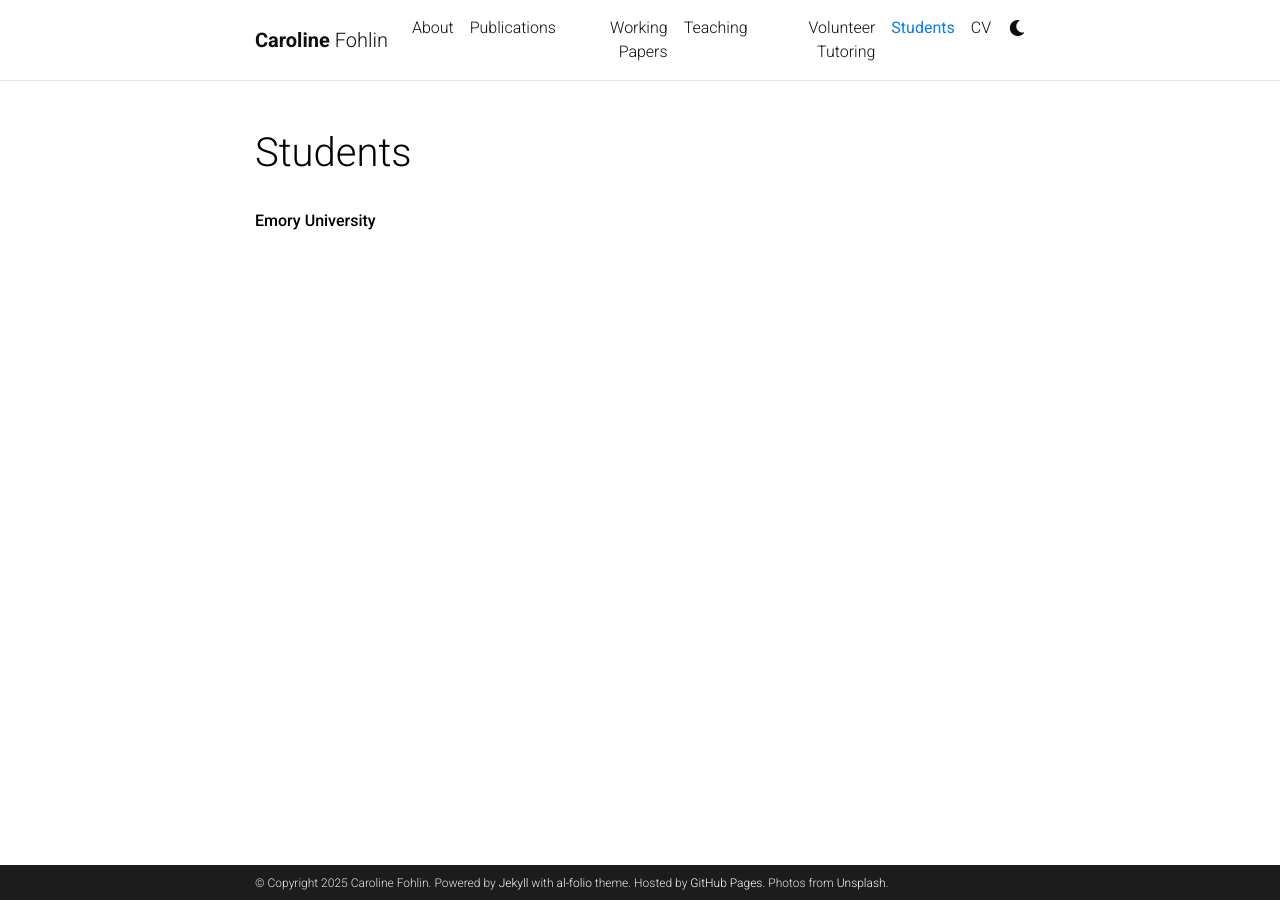
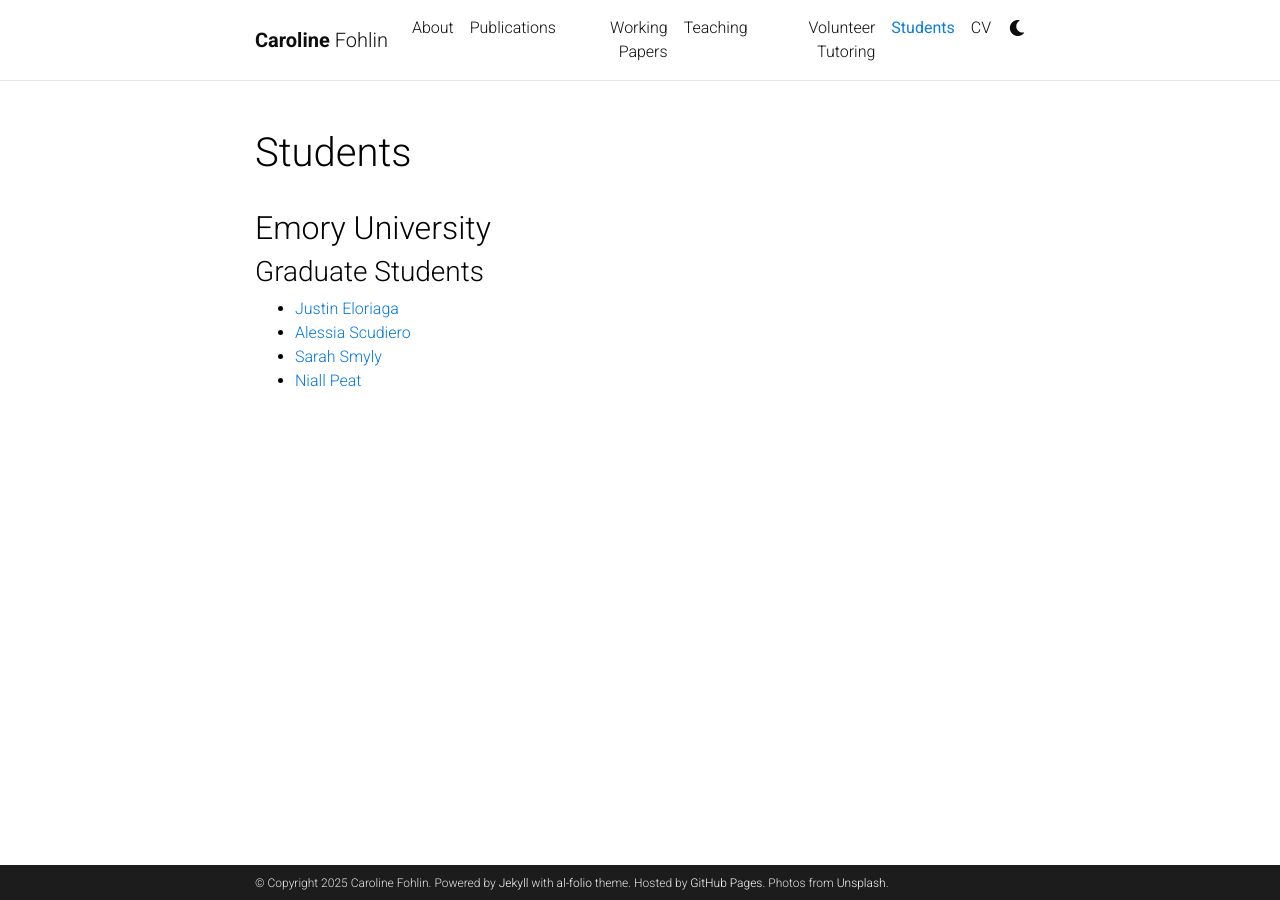
Before and after one commit to caroline-fohlin/caroline-fohlin.github.io, a Jekyll site: the page built from _pages/students.md, in a window 1280 px wide. Built offline with Jekyll 4.4.1, drawn with Linux system fonts in a browser that asks for light colours; comment, search, counter and statistics services are not loaded; a style sheet for code colours, icons or effects is not loaded.

Commit message:
adding students

```diff
--- a/_pages/students.md
+++ b/_pages/students.md
@@ -7,4 +7,10 @@ nav: true
 nav_order: 6
 ---
 
-__Emory University__
+## Emory University
+
+### Graduate Students
+- [Justin Eloriaga](https://justineloriaga.com)
+- [Alessia Scudiero](https://www.alessiascudiero.info)
+- [Sarah Smyly](https://sarahsmyly.com)
+- [Niall Peat](https://niallpeat.com)
```
